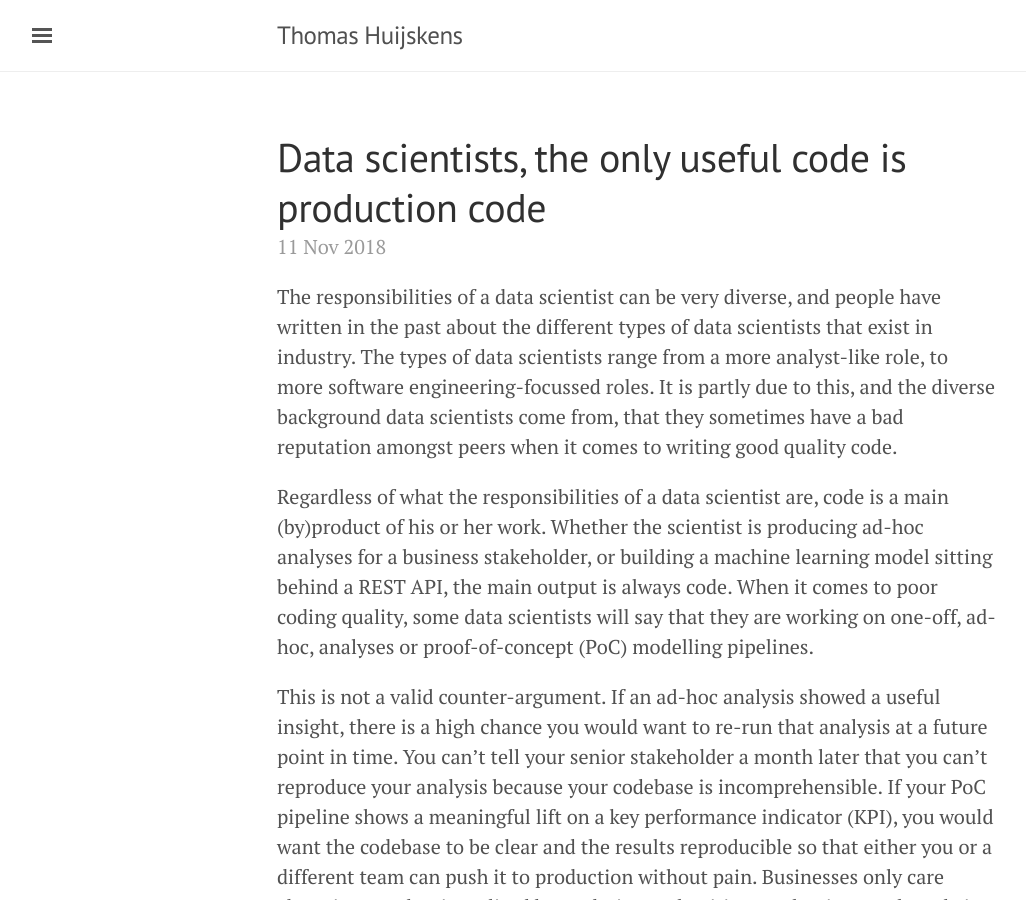
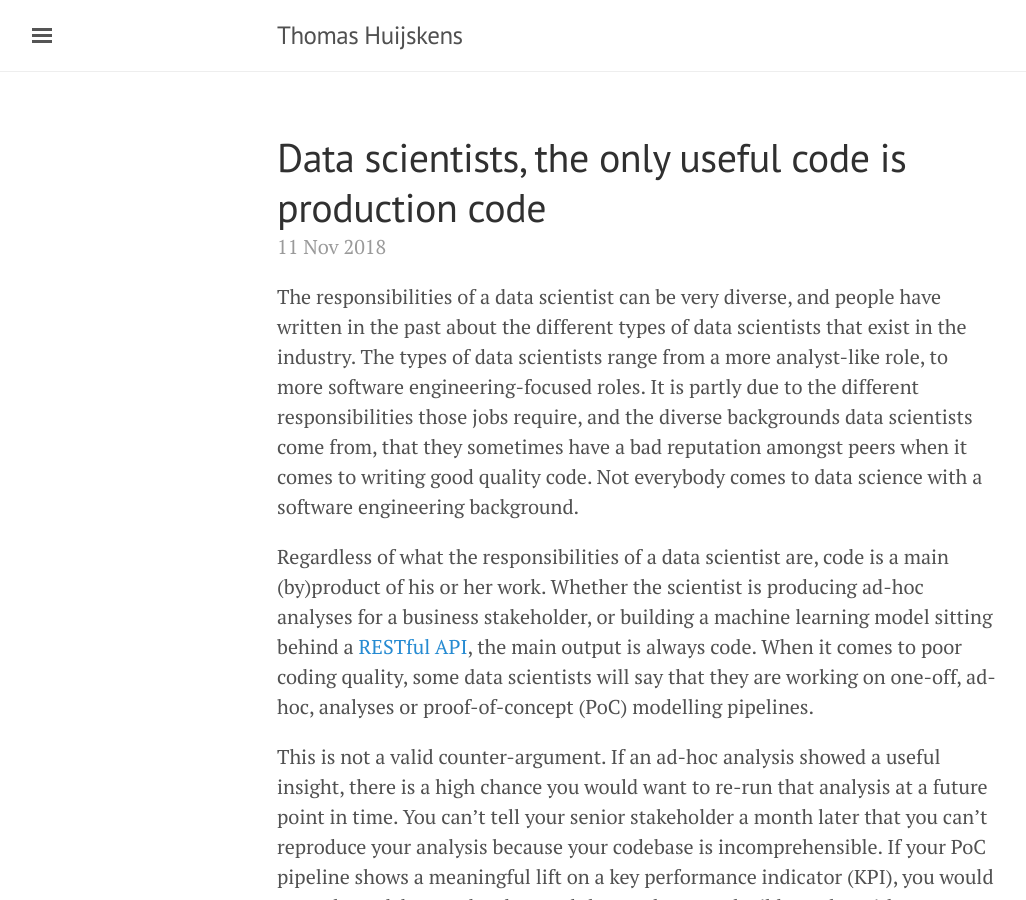
Before and after one commit to thuijskens/thuijskens.github.io, a Jekyll site: the page built from _posts/2018-11-11-useful-code-is-production-code.md, in a window 1280 px wide and 900 px high. Shown: the whole window, without its empty margins (3-1029 px from the left). Built offline with Jekyll 4.4.1, drawn with Linux system fonts in a browser that asks for light colours; some of the changed text lies outside the part shown.

Commit message:
Edits :memo:

```diff
--- a/_posts/2018-11-11-useful-code-is-production-code.md
+++ b/_posts/2018-11-11-useful-code-is-production-code.md
@@ -3,9 +3,9 @@ layout: post
 title: Data scientists, the only useful code is production code
 ---
 
-The responsibilities of a data scientist can be very diverse, and people have written in the past about the different types of data scientists that exist in industry. The types of data scientists range from a more analyst-like role, to more software engineering-focussed roles. It is partly due to this, and the diverse background data scientists come from, that they sometimes have a bad reputation amongst peers when it comes to writing good quality code.
+The responsibilities of a data scientist can be very diverse, and people have written in the past about the different types of data scientists that exist in the industry. The types of data scientists range from a more analyst-like role, to more software engineering-focused roles. It is partly due to the different responsibilities those jobs require, and the diverse backgrounds data scientists come from, that they sometimes have a bad reputation amongst peers when it comes to writing good quality code. Not everybody comes to data science with a software engineering background.
 
-Regardless of what the responsibilities of a data scientist are, code is a main (by)product of his or her work. Whether the scientist is producing ad-hoc analyses for a business stakeholder, or building a machine learning model sitting behind a REST API, the main output is always code. When it comes to poor coding quality, some data scientists will say that they are working on one-off, ad-hoc, analyses or proof-of-concept (PoC) modelling pipelines.
+Regardless of what the responsibilities of a data scientist are, code is a main (by)product of his or her work. Whether the scientist is producing ad-hoc analyses for a business stakeholder, or building a machine learning model sitting behind a [RESTful API](https://en.wikipedia.org/wiki/Representational_state_transfer), the main output is always code. When it comes to poor coding quality, some data scientists will say that they are working on one-off, ad-hoc, analyses or proof-of-concept (PoC) modelling pipelines.
 
 This is not a valid counter-argument. If an ad-hoc analysis showed a useful insight, there is a high chance you would want to re-run that analysis at a future point in time. You can't tell your senior stakeholder a month later that you can't reproduce your analysis because your codebase is incomprehensible. If your PoC pipeline shows a meaningful lift on a key performance indicator (KPI), you would want the codebase to be clear and the results reproducible so that either you or a different team can push it to production without pain. Businesses only care about impact that is realised by analytics, and writing production-grade code is the way to do that.
 
@@ -85,6 +85,6 @@ Finally, follow the below steps to ensure your codebase can be executed easily a
 
 Finally, ensure that the environment you develop your code in is reasonably similar to the production environment the code is going to run in. Especially in companies where development, staging and production environments are not yet well-defined, I have seen teams developing code on architecture that is extremely different than the architecture the code actually has to run on in the end.
 
-**Data scientists**, adopt these standards and see your employability increase, and complaints by your more software engineering-focussed colleagues decrease. You'll spend less time worrying about reproducibility, and rewriting software so that it can make it to production. The time saved here can be used to focus more on the fun part of our job: building models.
+**Data scientists**, adopt these standards and see your employability increase, and complaints by your more software engineering-focused colleagues decrease. You'll spend less time worrying about reproducibility, and rewriting software so that it can make it to production. The time saved here can be used to focus more on the fun part of our job: building models.
 
 **Data science managers**, consider giving your team members a couple of days to get up to speed with these tools, and you will see that your codebases become more stable. It will be easier to onboard new members to your team and you will spend less time translating initial insights to production pipelines. Having a common way of working will also allow your team to start building utilities that tap into these conventions, increasing the productivity of your team.
```
